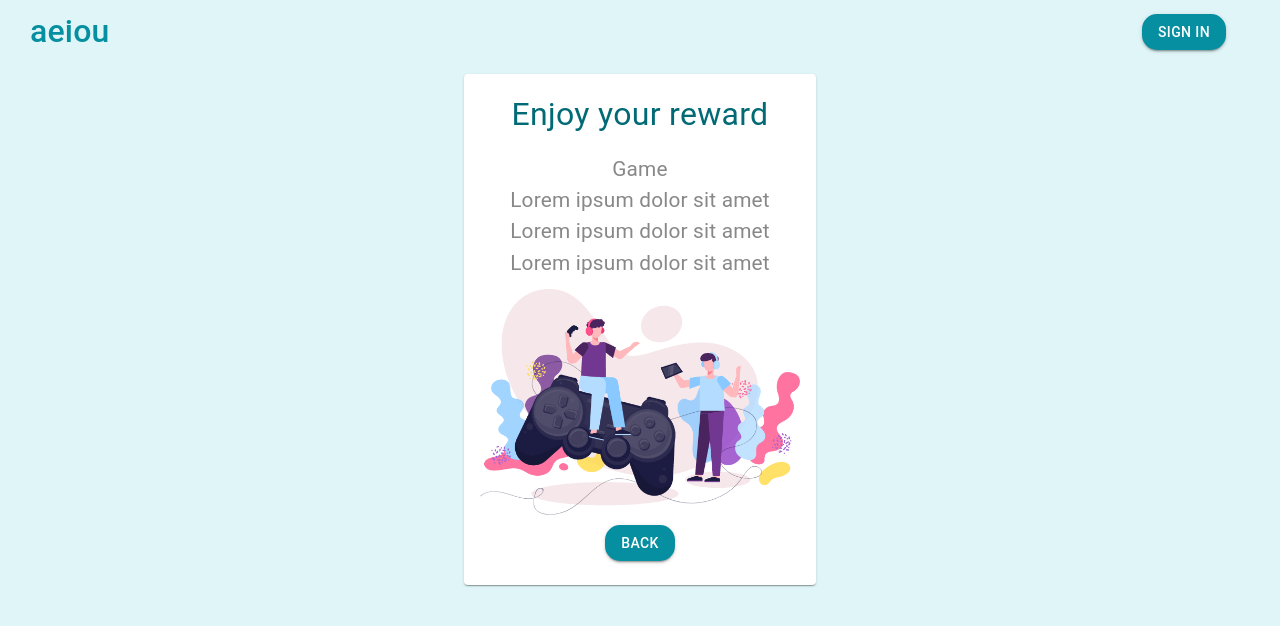
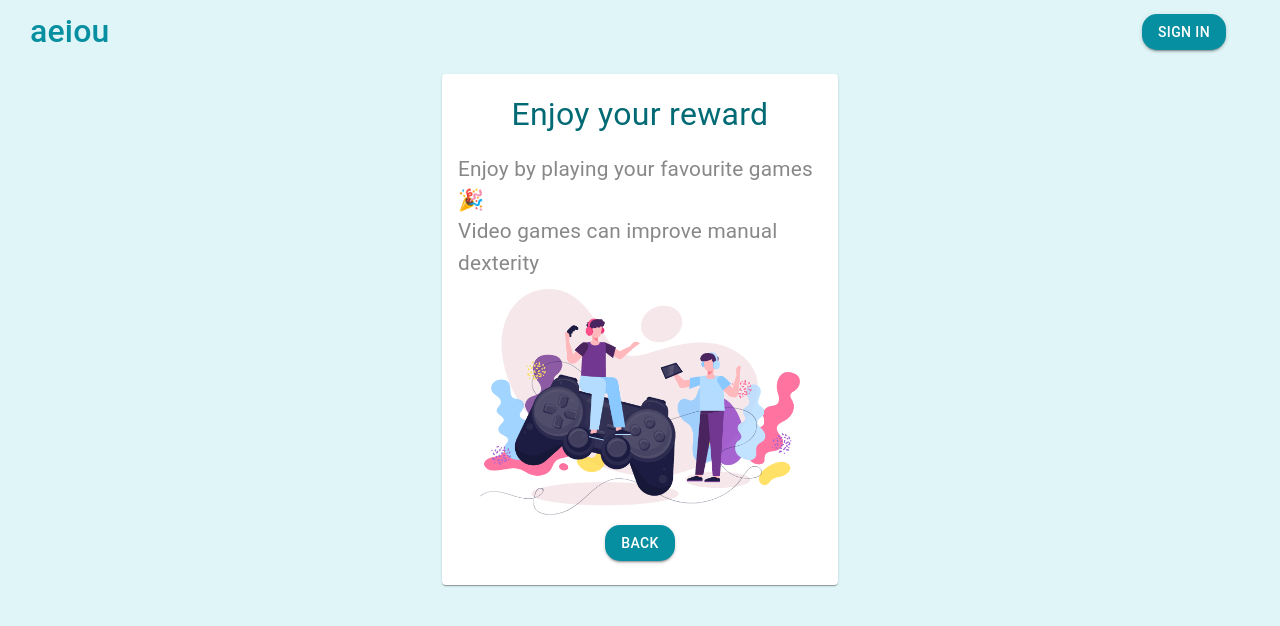
Before and after one commit to Akshima-Ghai/a.e.i.o.u, a React (Create React App) app in the folder client/: page /reward/1 in a window 1280 px wide. Shown: the top 626 px of the page. Built offline with nearby package versions, Linux system fonts and the light colour scheme.

Commit message:
added reward data

```diff
--- a/client/src/components/Quiz/qData.js
+++ b/client/src/components/Quiz/qData.js
@@ -32,14 +32,61 @@ export const questions = [
     emoji: false,
     reward: false,
     answerOptions: [
-      { id: "1", answerText: "Listen", ansEmo: "🎶", ansImg: listen, points: ["Listen", "Lorem ipsum dolor sit amet", "Lorem ipsum dolor sit amet", "Lorem ipsum dolor sit amet"] },
-      { id: "2", answerText: "Talk", ansEmo: "👬", ansImg: talk, points: ["Talk", "Lorem ipsum dolor sit amet", "Lorem ipsum dolor sit amet", "Lorem ipsum dolor sit amet"] },
-      { id: "3", answerText: "Read", ansEmo: "📙", ansImg: read, points: ["Read", "Lorem ipsum dolor sit amet", "Lorem ipsum dolor sit amet", "Lorem ipsum dolor sit amet"] },
-      { id: "4", answerText: "Volunteer", ansEmo: "🙋‍♂️", ansImg: volunteer, points: ["Volunteer", "Lorem ipsum dolor sit amet", "Lorem ipsum dolor sit amet", "Lorem ipsum dolor sit amet"] },
-      { id: "5", answerText: "Cycling", ansEmo: "🚵‍♀️", ansImg: cycling, points: ["Cycling", "Lorem ipsum dolor sit amet", "Lorem ipsum dolor sit amet", "Lorem ipsum dolor sit amet"] },
-      { id: "6", answerText: "Jog", ansEmo: "🏃‍♂️", ansImg: jog, points: ["Jog", "Lorem ipsum dolor sit amet", "Lorem ipsum dolor sit amet", "Lorem ipsum dolor sit amet"] },
-      { id: "7", answerText: "Meditate", ansEmo: "🧘‍♀️", ansImg: meditate, points: ["Meditate", "Lorem ipsum dolor sit amet", "Lorem ipsum dolor sit amet", "Lorem ipsum dolor sit amet"] },
-      { id: "8", answerText: "Exercise", ansEmo: "🏋️‍♀️", ansImg: exercise, points: ["Exercise", "Lorem ipsum dolor sit amet", "Lorem ipsum dolor sit amet", "Lorem ipsum dolor sit amet"] },
+      {
+        id: "1", answerText: "Listen", ansEmo: '🎶', ansImg: listen, points: [
+          "Listen to your favourite songs",
+          "Music is intimately tied to our emotional memory",
+          "Music increases our dopamine levels  – the “feel good” hormone"
+        ]
+      },
+      {
+        id: "2", answerText: "Talk", ansEmo: '👬', ansImg: talk, points: [
+          "Call your friends",
+          "Try to regularly make time with your friend",
+          "Talking to someone about your feelins can help in reduction of stress",
+        ]
+      },
+      {
+        id: "3", answerText: "Read", ansEmo: '📙', ansImg: read, points: [
+          "Read novels, poems and short stories📚",
+          "Reading can be a beautiful escape from the daily routine",
+          "Reading gives an opportunity to unplug from the world and a chance to rest",
+        ]
+      },
+      {
+        id: "4", answerText: "Volunteer", ansEmo: '🙋‍♂️', ansImg: volunteer, points: [
+          "Volunteering helps counteract the effects of stress, anger, and anxiety",
+          "Nothing relieves stress better than a meaningful connection to another person",
+          "Volunteering is a fun and easy way to explore your interests and passions",
+        ]
+      },
+      {
+        id: "5", answerText: "Cycling", ansEmo: '🚵‍♀️', ansImg: cycling, points: [
+          "Cycling lends itself quite easily to joining a group of like-minded people",
+          "t promotes positive mental health",
+          "It helps you sleep better",]
+      },
+      {
+        id: "6", answerText: "Jog", ansEmo: '🏃‍♂️', ansImg: jog, points: [
+          "Jogging can control stress",
+          "Jogging lessens feelings of loneliness and isolation",
+          "It also improves your memory and ability to learn",
+        ]
+      },
+      {
+        id: "7", answerText: "Meditate", ansEmo: '🧘‍♀️', ansImg: meditate, points: [
+          "Meditate helps in improving better focus and concentration",
+          "It can improve your tolerance for pain",
+          "Mindfulness meditation encourages you to slow down and allows for deeper self-reflection",
+        ]
+      },
+      {
+        id: "8", answerText: "Exercise", ansEmo: '🏋️‍♀️', ansImg: exercise, points: [
+          "Exercise is a natural and effective anti-anxiety treatment",
+          "It relieves tension and stress, boosts physical and mental energy",
+          "Exercise is a scientifically proven mood booster",
+        ]
+      },
     ],
   },
   {
@@ -48,11 +95,36 @@ export const questions = [
     emoji: false,
     reward: true,
     answerOptions: [
-      { id: "1", answerText: "Game", ansEmo: "🎮", ansImg: game, points: ["Game", "Lorem ipsum dolor sit amet", "Lorem ipsum dolor sit amet", "Lorem ipsum dolor sit amet"] },
-      { id: "2", answerText: "Netflix", ansEmo: "🎬", ansImg: netflix, points: ["Netflix", "Lorem ipsum dolor sit amet", "Lorem ipsum dolor sit amet", "Lorem ipsum dolor sit amet"] },
-      { id: "3", answerText: "Icecream", ansEmo: "🍦", ansImg: Icecream, points: ["Ice Cream", "Lorem ipsum dolor sit amet", "Lorem ipsum dolor sit amet", "Lorem ipsum dolor sit amet"] },
-      { id: "4", answerText: "Nap", ansEmo: "😴", ansImg: nap, points: ["Nap", "Lorem ipsum dolor sit amet", "Lorem ipsum dolor sit amet", "Lorem ipsum dolor sit amet"] },
-      { id: "5", answerText: "Trip", ansEmo: "⛺", ansImg: trip, points: ["Trip", "Lorem ipsum dolor sit amet", "Lorem ipsum dolor sit amet", "Lorem ipsum dolor sit amet"] },
+      {
+        id: "1", answerText: "Game", ansEmo: "🎮", ansImg: game, points: [
+          "Enjoy by playing your favourite games🎉",
+          "Video games can improve manual dexterity",
+        ]
+      },
+      {
+        id: "2", answerText: "Netflix", ansEmo: "🎬", ansImg: netflix, points: [
+          "Watch your favourite series/movies🎥",
+          "It will help you cope with stress",
+        ]
+      },
+      {
+        id: "3", answerText: "Icecream", ansEmo: "🍦", ansImg: Icecream, points: [
+          "Reward yourself with your favourite icecream😋",
+          "Ice cream stimulates the thrombotonin, which is a hormone of happiness",
+        ]
+      },
+      {
+        id: "4", answerText: "Nap", ansEmo: "😴", ansImg: nap, points: ["Nap",
+          "Nothing is better than a peaceful nap😴",
+          "Sleep can boost your immune system",
+        ]
+      },
+      {
+        id: "5", answerText: "Trip", ansEmo: "⛺", ansImg: trip, points: ["Trip",
+          "Forget your worries with a short trip to beach/mountains⛺",
+          "Exposure to nature will make you feel better both emotionally and physically"
+        ]
+      },
     ],
   },
 ];
```
